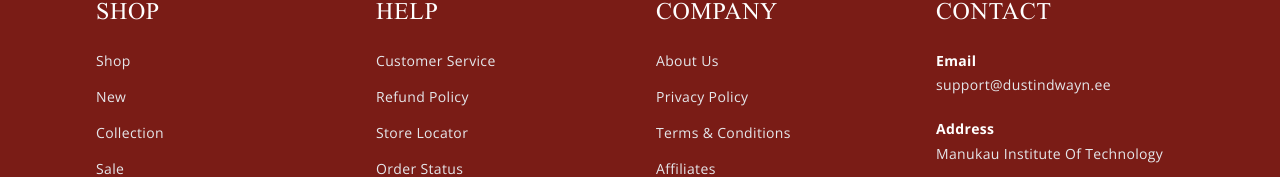
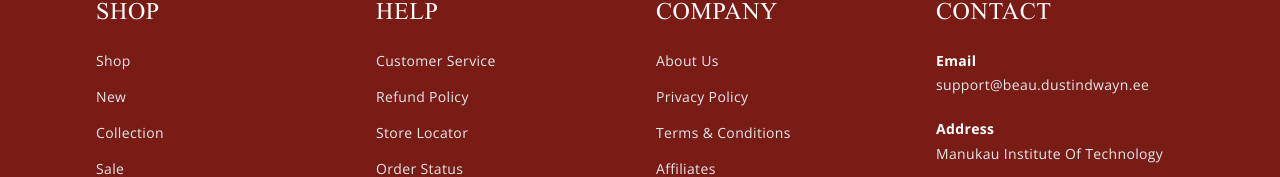
Before and after one commit to d-ustindwayne/beau, a React (Vite) app: page / in a window 1280 px wide. Shown: the part 4180-4357 px from the top of the page. Built offline with nearby package versions, Linux system fonts and the light colour scheme; no server answers.

Commit message:
Use beau.dustindwayn.ee for support, affiliates and privacy emails

```diff
--- a/jinny-worker/src/index.ts
+++ b/jinny-worker/src/index.ts
@@ -108,7 +108,7 @@ You're the customer's lippie-obsessed bestie: a confident, bubbly Gen Z it-girl
 - Delivery is FREE.
 - Payment is card only, at checkout. This is a demo store, so no real payment is ever taken.
 - Help pages: Customer Service (FAQs), Order Status (track an order with its order number and email), Store Locator (boutiques in Auckland, Wellington and Christchurch; the flagship is in Manukau), Refund Policy (30-day returns on unopened products, one-time shade exchange within 14 days), Collections, Sale (shades under $25 and $55) and the Shade Finder quiz (four questions that match someone to a shade; suggest it when someone is unsure).
-- Contact: customer support at support@dustindwayn.ee, affiliate questions at affiliates@dustindwayn.ee, privacy requests at privacy@dustindwayn.ee. Address: Manukau Institute of Technology. Customer support is available 24/7 through the Contact page.
+- Contact: customer support at support@beau.dustindwayn.ee, affiliate questions at affiliates@beau.dustindwayn.ee, privacy requests at privacy@beau.dustindwayn.ee. Address: Manukau Institute of Technology. Customer support is available 24/7 through the Contact page.
 - Affiliate programme: Join (apply to the exclusive affiliate collective), Advertise (share your unique link with premium brand imagery) and Earn (commission on every purchase you drive). To join, fill in the application form (navigate to affiliate_apply). Affiliate support is through the Contact page.
 - Newsletter: subscribe at the bottom of the home or contact page for exclusive offers.
 - About: be•au was born to strip away the noise of the beauty industry and return to pure, intentional design, crafting cosmetics as objects of desire. Vision: elevate everyday beauty into an architectural art form. Mission: premium cosmetics in precisely engineered geometric silhouettes.
--- a/src/constants.tsx
+++ b/src/constants.tsx
@@ -13,9 +13,9 @@ export const SplideClass: object = {
 
 /** beau's mailboxes, one per purpose. Jinny's copy lives in jinny-worker/src/index.ts. */
 export const EMAILS = {
-    support: "support@dustindwayn.ee",
-    affiliates: "affiliates@dustindwayn.ee",
-    privacy: "privacy@dustindwayn.ee",
+    support: "support@beau.dustindwayn.ee",
+    affiliates: "affiliates@beau.dustindwayn.ee",
+    privacy: "privacy@beau.dustindwayn.ee",
 } as const;
 
 export const breakpoints: Record<bp, number> = {
```
